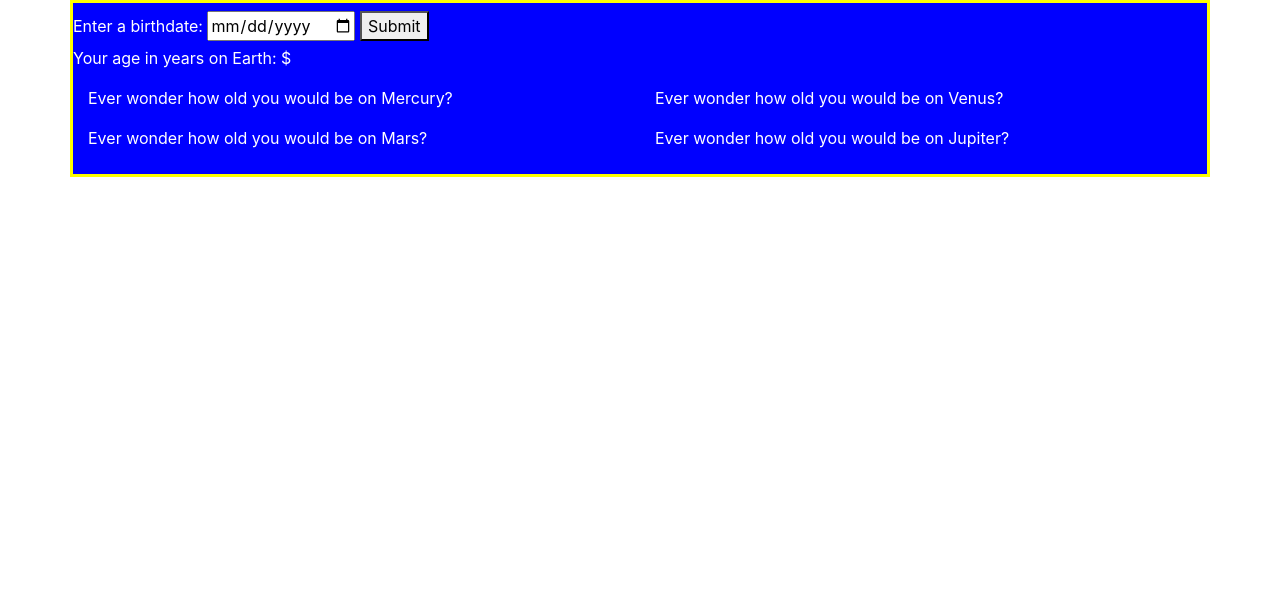
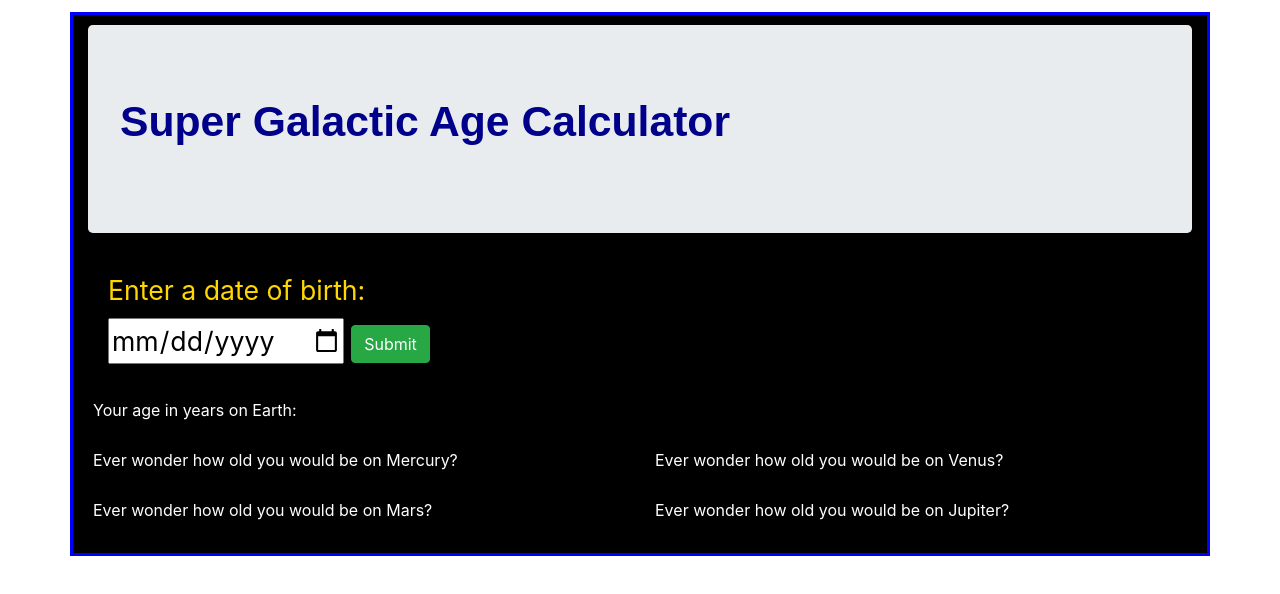
Before and after one commit to annieyshin/age_calculator, a website built with webpack: page src/index.html in a window 1280 px wide. Built offline with nearby package versions, Linux system fonts and the light colour scheme.

Commit message:
add in more CSS

```diff
--- a/src/index.html
+++ b/src/index.html
@@ -6,19 +6,23 @@
   </head>
   <body>
     <div class="container">
+      <div class="jumbotron">
+        <p>Super Galactic Age Calculator</p>
+      </div>
       <div class="row">
         <form id="age-form">
-          <label for="birthdate">Enter a birthdate:</label>
+          <label for="birthdate">Enter a date of birth:</label>
+          <br>
           <input id="birthdate" type="date">
-          <button type="submit">Submit</button>
+          <button type="submit" class="btn btn-success">Submit</button>
         </form>
       </div>
-
+      <br>
       <div class="row">
-        <p>Your age in years on Earth: $<span id="earthYears"></span></p>
-
+        <div class="col-lg-12">
+          <p>Your age in years on Earth: <span id="earthYears"></span></p>
+        </div>
       </div>
-
       <div class="row">
         <div class="col-md-6">
           <p>Ever wonder how old you would be on Mercury?</p>
--- a/src/styles.css
+++ b/src/styles.css
@@ -3,8 +3,27 @@ body {
 }
 
 .container {
-  border: 3px solid yellow;
-  background-color: blue;
+  border: 3px solid blue;
+  background-color: black;
   color: white;
-  padding: 8px;
+  padding: 10px;
+  margin: 12px;
+  width: 90%;
 }
+
+.row {
+  padding: 5px;
+}
+
+.jumbotron {
+  color: darkblue;
+  font-size: 32pt;
+  font-weight: bold;
+  font-family: fantasy;
+}
+
+#age-form {
+  font-size: 20pt;
+  color: gold;
+  padding-left: 30px;
+}
```
